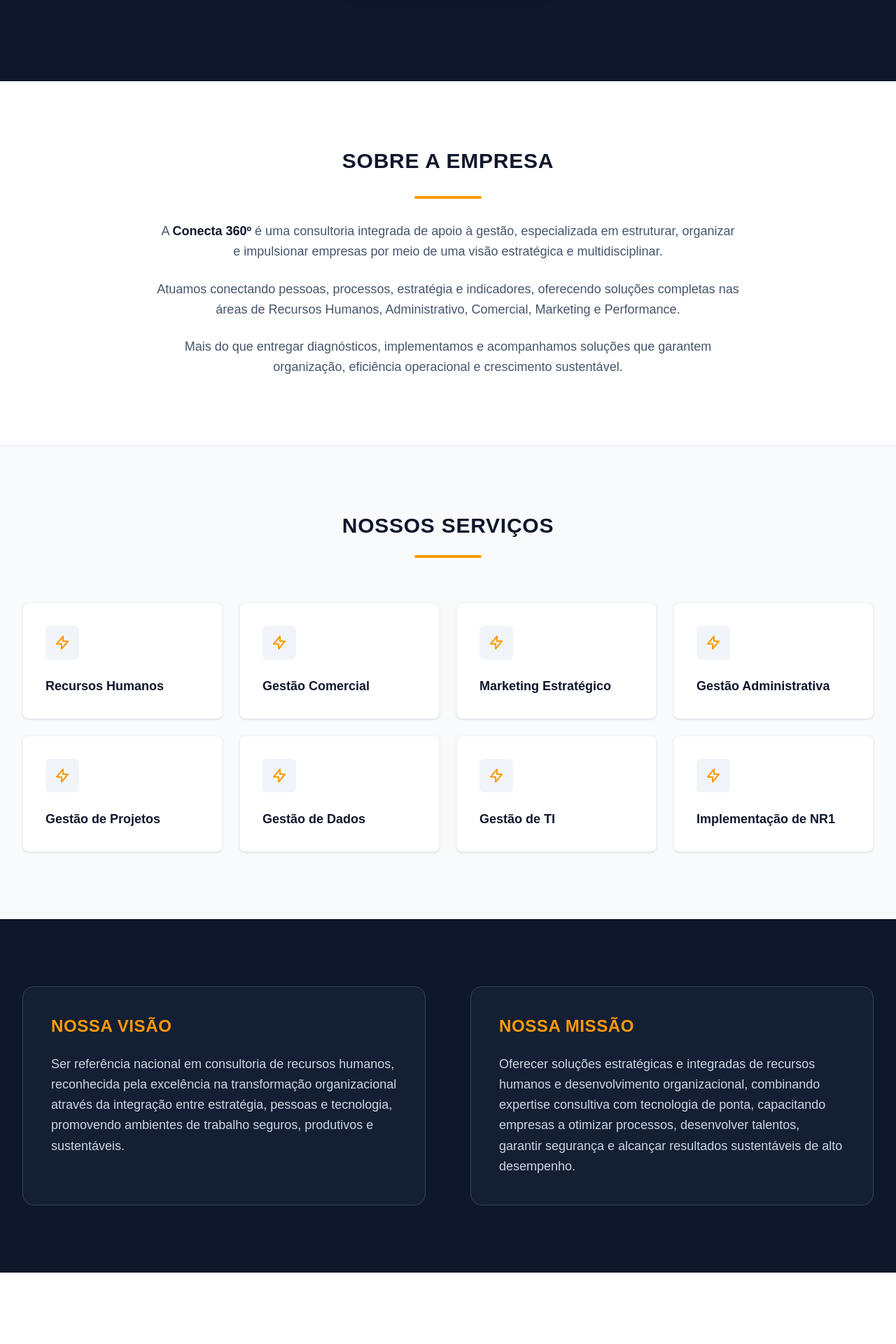
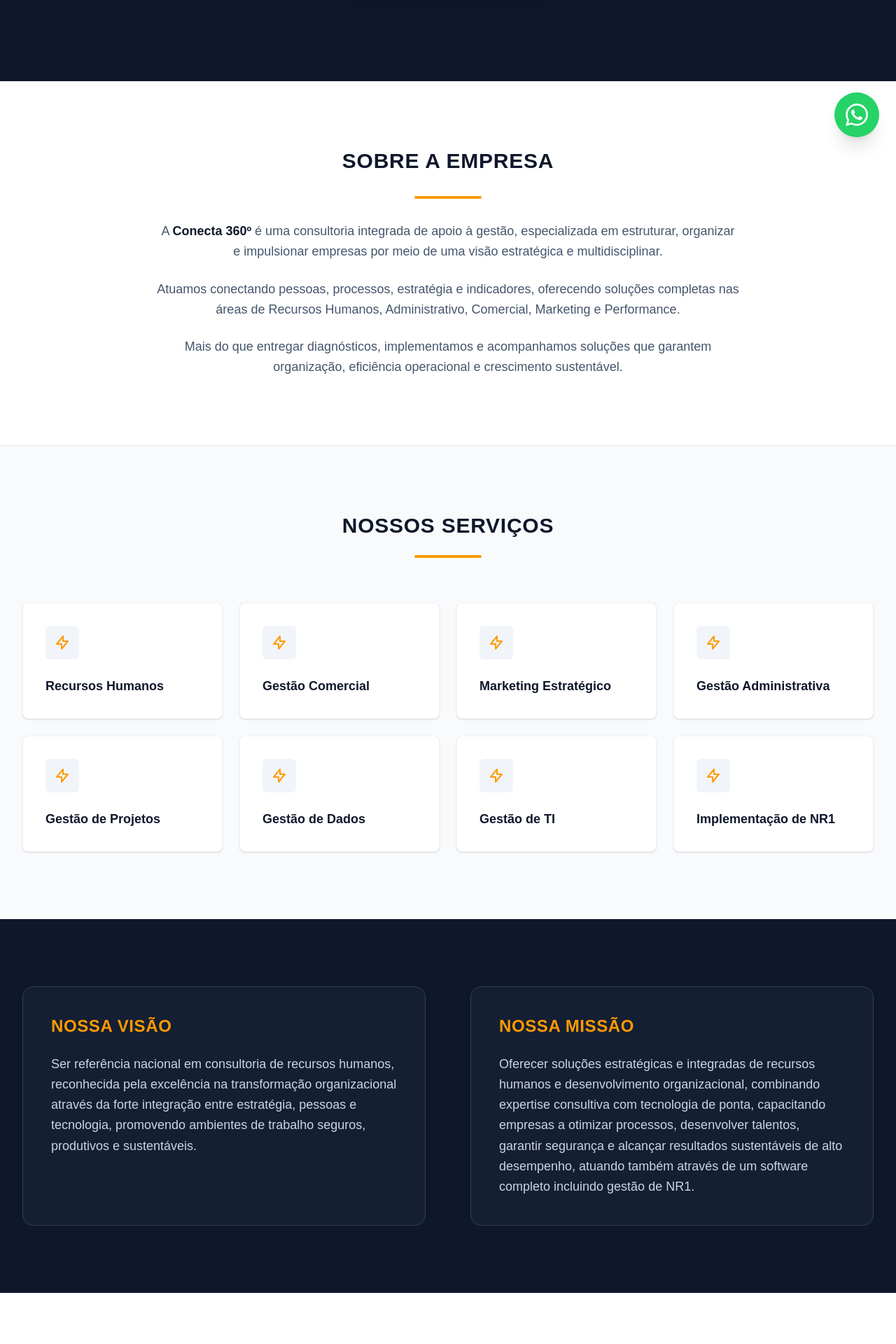
Before and after one commit to Fmarzochi/Conecta360, a Next.js app in the folder frontend/: page / in a window 1280 px wide. Shown: the part 580-2500 px from the top of the page at 70% size. Built offline with nearby package versions, Linux system fonts and the light colour scheme.

Commit message:
Eu implementei o botão flutuante do WhatsApp e o envio de mensagem via link nativo.

```diff
--- a/frontend/src/components/layout/Footer.tsx
+++ b/frontend/src/components/layout/Footer.tsx
@@ -11,7 +11,7 @@
           <p className="mt-1 text-sm">Consultoria Integrada de Apoio à Gestão.</p>
         </div>
         <div className="text-sm text-center md:text-right">
-          &copy; {new Date().getFullYear()} Conecta 360º. Todos os direitos reservados.<br />
+          &copy; 2024 - Conecta 360º. Todos os direitos reservados.<br />
           Natal - Rio Grande do Norte
         </div>
       </div>
--- a/frontend/src/components/sections/Contact.tsx
+++ b/frontend/src/components/sections/Contact.tsx
@@ -2,26 +2,28 @@
 
 export default function Contact() {
   return (
-    <section id="contato" className="py-24 bg-amber-500 relative overflow-hidden">
+    <section id="contato" className="py-16 bg-amber-500 relative overflow-hidden">
       <div className="max-w-4xl mx-auto px-4 sm:px-6 lg:px-8 text-center relative z-10">
-        <h2 className="text-3xl md:text-5xl font-extrabold text-slate-900 mb-8">
-          Vamos estruturar o crescimento da sua empresa?
-        </h2>
-
-        <p className="text-lg text-slate-800 font-medium mb-10">
-          📍 Natal – Rio Grande do Norte <br />
-          📞 (84) 98725-1813
-        </p>
-
         <a
-          href="https://wa.me/5584987251813"
-          target="_blank"
-          rel="noopener noreferrer"
+          href="mailto:louiserakel@hotmail.com?subject=Contato%20via%20Site%20Conecta%20360&body=Olá,%20gostaria%20de%20mais%20informações%20sobre%20a%20Conecta%20360."
           className="inline-flex items-center justify-center px-10 py-5 text-lg font-bold rounded-lg text-white bg-slate-900 hover:bg-slate-800 transition-all shadow-2xl hover:-translate-y-1"
         >
-          Falar no WhatsApp
+          Enviar Mensagem
         </a>
       </div>
+
+      {/* Botão Flutuante WhatsApp Fixo */}
+      <a
+        href="https://wa.me/5584987251813"
+        target="_blank"
+        rel="noopener noreferrer"
+        className="fixed bottom-6 right-6 z-50 bg-[#25D366] text-white p-4 rounded-full shadow-xl hover:scale-105 transition-transform flex items-center justify-center"
+        aria-label="Falar no WhatsApp"
+      >
+        <svg className="w-8 h-8" fill="currentColor" viewBox="0 0 24 24" xmlns="http://www.w3.org/2000/svg">
+          <path d="M17.472 14.382c-.297-.149-1.758-.867-2.03-.967-.273-.099-.471-.148-.67.15-.197.297-.767.966-.94 1.164-.173.199-.347.223-.644.075-.297-.15-1.255-.463-2.39-1.475-.883-.788-1.48-1.761-1.653-2.059-.173-.297-.018-.458.13-.606.134-.133.298-.347.446-.52.149-.174.198-.298.298-.497.099-.198.05-.371-.025-.52-.075-.149-.669-1.612-.916-2.207-.242-.579-.487-.5-.669-.51a12.8 12.8 0 0 0-.57-.01c-.198 0-.52.074-.792.372-.272.297-1.04 1.016-1.04 2.479 0 1.462 1.065 2.875 1.213 3.074.149.198 2.096 3.2 5.077 4.487.709.306 1.262.489 1.694.625.712.227 1.36.195 1.871.118.571-.085 1.758-.719 2.006-1.413.248-.694.248-1.289.173-1.413-.074-.124-.272-.198-.57-.347m-5.421 7.403h-.004a9.87 9.87 0 0 1-5.031-1.378l-.361-.214-3.741.982.998-3.648-.235-.374a9.86 9.86 0 0 1-1.51-5.26c.001-5.45 4.436-9.884 9.888-9.884 2.64 0 5.122 1.03 6.988 2.898a9.825 9.825 0 0 1 2.893 6.994c-.003 5.45-4.437 9.884-9.885 9.884m8.413-18.297A11.815 11.815 0 0 0 12.05 0C5.495 0 .16 5.335.157 11.892c0 2.096.547 4.142 1.588 5.945L.057 24l6.305-1.654a11.882 11.882 0 0 0 5.683 1.448h.005c6.554 0 11.89-5.335 11.893-11.893a11.821 11.821 0 0 0-3.48-8.413Z"/>
+        </svg>
+      </a>
     </section>
   );
 }
--- a/frontend/src/components/sections/Mission.tsx
+++ b/frontend/src/components/sections/Mission.tsx
@@ -1,3 +1,5 @@
+
+
 import React from 'react';
 
 export default function Mission() {
@@ -10,7 +12,7 @@
           <div className="bg-slate-800/50 p-10 rounded-2xl border border-slate-700 hover:border-amber-500/50 transition-colors">
             <h3 className="text-2xl font-bold text-amber-500 mb-6 uppercase tracking-wide">Nossa Visão</h3>
             <p className="text-slate-300 leading-relaxed text-lg">
-              Ser referência nacional em consultoria de recursos humanos, reconhecida pela excelência na transformação organizacional através da integração entre estratégia, pessoas e tecnologia, promovendo ambientes de trabalho seguros, produtivos e sustentáveis.
+              Ser referência nacional em consultoria de recursos humanos, reconhecida pela excelência na transformação organizacional através da forte integração entre estratégia, pessoas e tecnologia, promovendo ambientes de trabalho seguros, produtivos e sustentáveis.
             </p>
           </div>
 
@@ -18,7 +20,7 @@
           <div className="bg-slate-800/50 p-10 rounded-2xl border border-slate-700 hover:border-amber-500/50 transition-colors">
             <h3 className="text-2xl font-bold text-amber-500 mb-6 uppercase tracking-wide">Nossa Missão</h3>
             <p className="text-slate-300 leading-relaxed text-lg">
-              Oferecer soluções estratégicas e integradas de recursos humanos e desenvolvimento organizacional, combinando expertise consultiva com tecnologia de ponta, capacitando empresas a otimizar processos, desenvolver talentos, garantir segurança e alcançar resultados sustentáveis de alto desempenho.
+              Oferecer soluções estratégicas e integradas de recursos humanos e desenvolvimento organizacional, combinando expertise consultiva com tecnologia de ponta, capacitando empresas a otimizar processos, desenvolver talentos, garantir segurança e alcançar resultados sustentáveis de alto desempenho, atuando também através de um software completo incluindo gestão de NR1.
             </p>
           </div>
 
```
